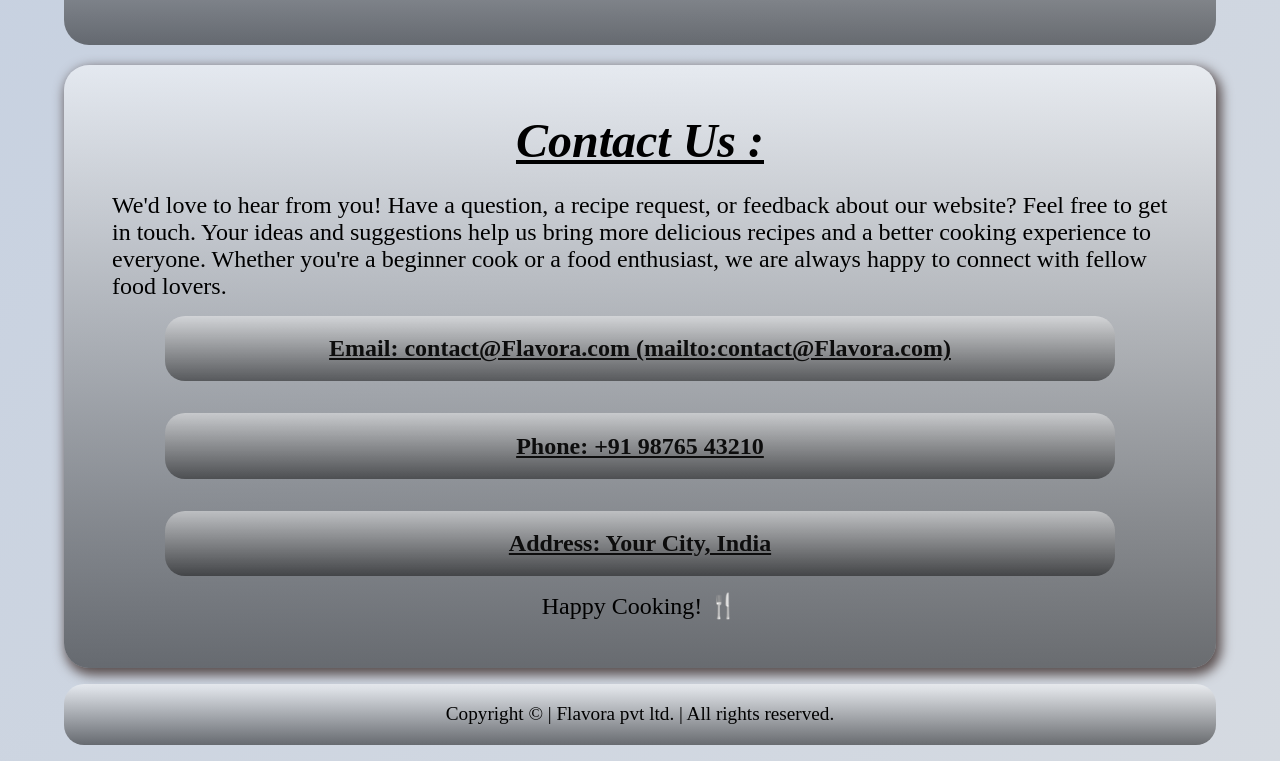
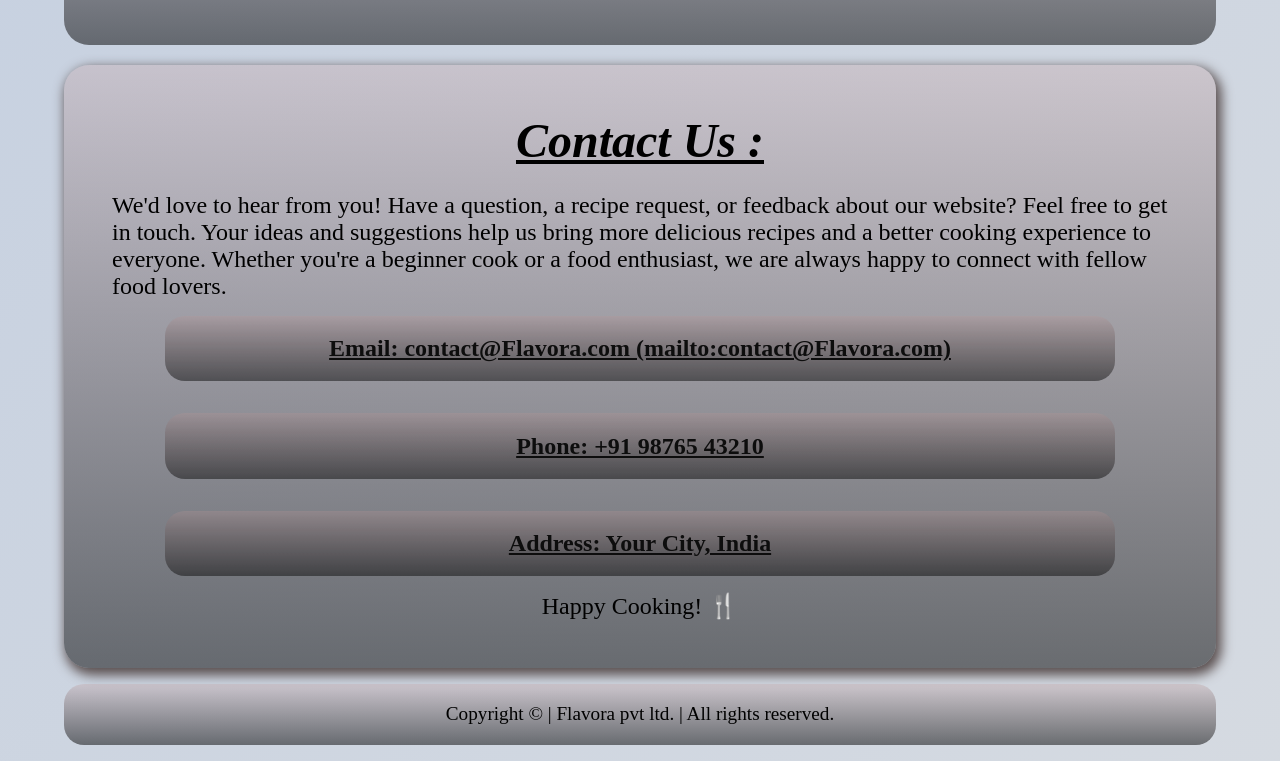
Before and after one commit to Anvay-io/Recipe-Website-Using-CSS, a plain HTML site: page index.html in a window 1280 px wide. Shown: the part 1793-2554 px from the top of the page. Drawn offline with Linux system fonts and the light colour scheme.

Commit message:
Color check

```diff
--- a/style.css
+++ b/style.css
@@ -5,7 +5,7 @@
 }
 
 :root {
-    --back-color:linear-gradient(-180deg, rgba(255,255,255,0.50) 0%, rgba(0,0,0,0.50) 100%);
+    --back-color:linear-gradient(-180deg, rgba(193, 153, 153, 0.284) 0%, rgba(0,0,0,0.50) 100%);
 
 }
 
```
